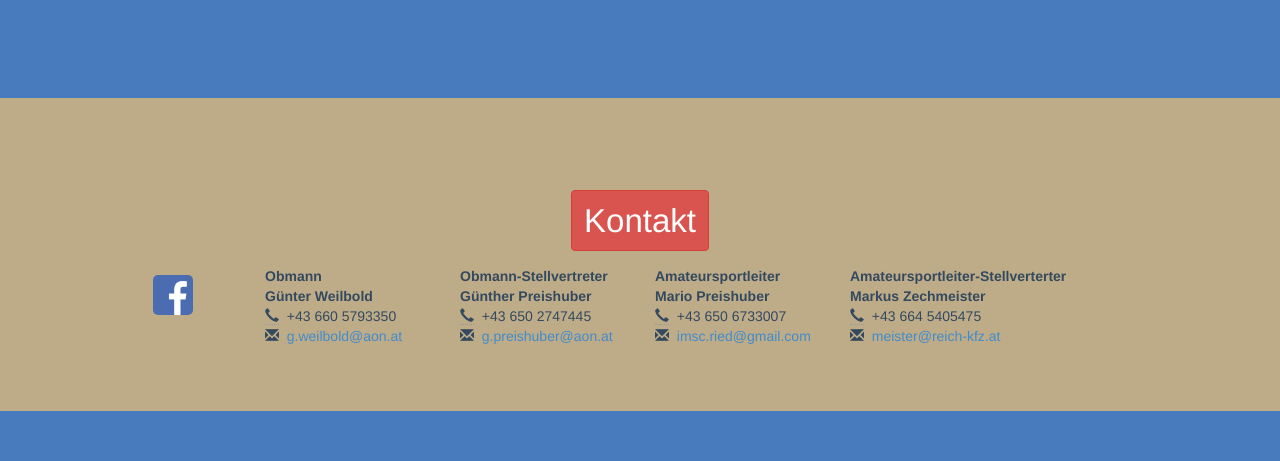
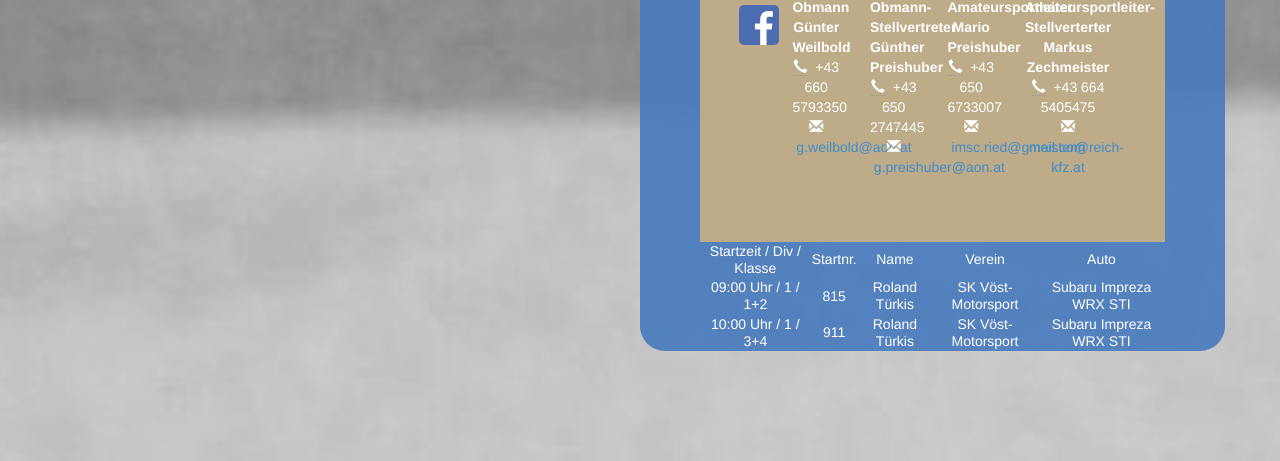
Before and after one commit to mpreis/www-imsc, a PHP site: page / in a window 1280 px wide. Shown: the part 4240-4701 px from the top of the page. Before the commit the page ends 4651 px from the top, so only its background shows below. Run offline with PHP 8.4, Linux system fonts and the light colour scheme; data that the repository does not hold is empty; some libraries are stand-ins or nearby versions.

Commit message:
add ausschreibung

```diff
--- a/index.php
+++ b/index.php
@@ -128,6 +128,32 @@
 								<h4>Badesee Parkplatz</h4>
 								<h3 class="btn btn-info">12. Oktober 2014</h3>
 								<h4>Start 09:00 Uhr</h4>
+
+								<a href="./aus_08_imsc_ried.pdf" target="_blank">Ausschreibung</a><br />
+								<br />
+								Vorgezogener Start:<br />
+								<table>
+									<tr>
+										<td>Startzeit / Div / Klasse</td>
+										<td>Startnr.</td>
+										<td>Name</td>
+										<td>Verein</td>
+										<td>Auto</td>
+									</tr>
+									<tr>
+										<td>09:00 Uhr / 1 / 1+2</td>
+										<td>815</td>
+										<td>Roland T&uuml;rkis</td>
+										<td>SK V&ouml;st-Motorsport</td>
+										<td>Subaru Impreza WRX STI</td>
+									</tr>
+									<tr>
+										<td>10:00 Uhr / 1 / 3+4</td>
+										<td>911</td>
+										<td>Roland T&uuml;rkis</td>
+										<td>SK V&ouml;st-Motorsport</td>
+										<td>Subaru Impreza WRX STI</td>
+									</tr>
 							</div>
 						</div>
 					</div>
```
Also changed, not shown: 2 other files.
